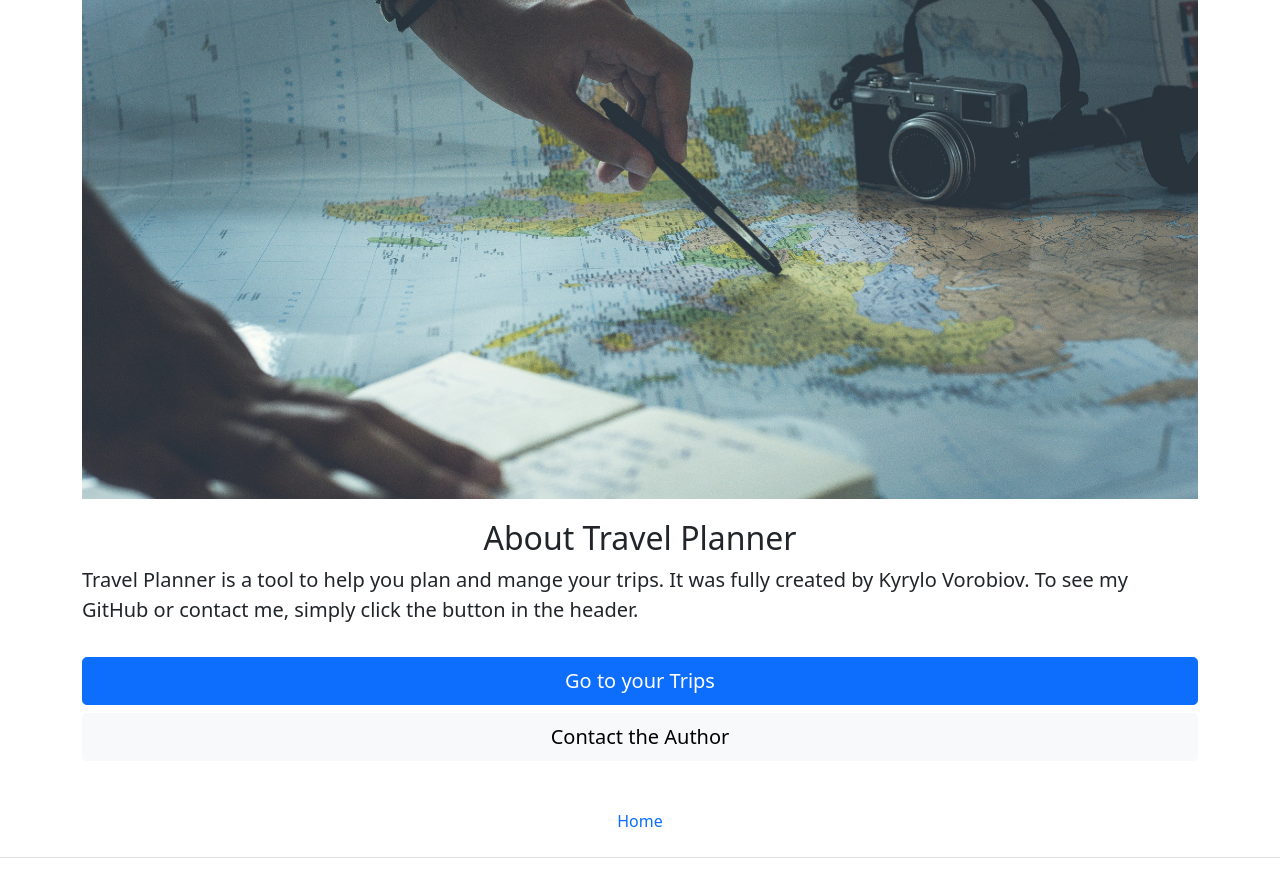
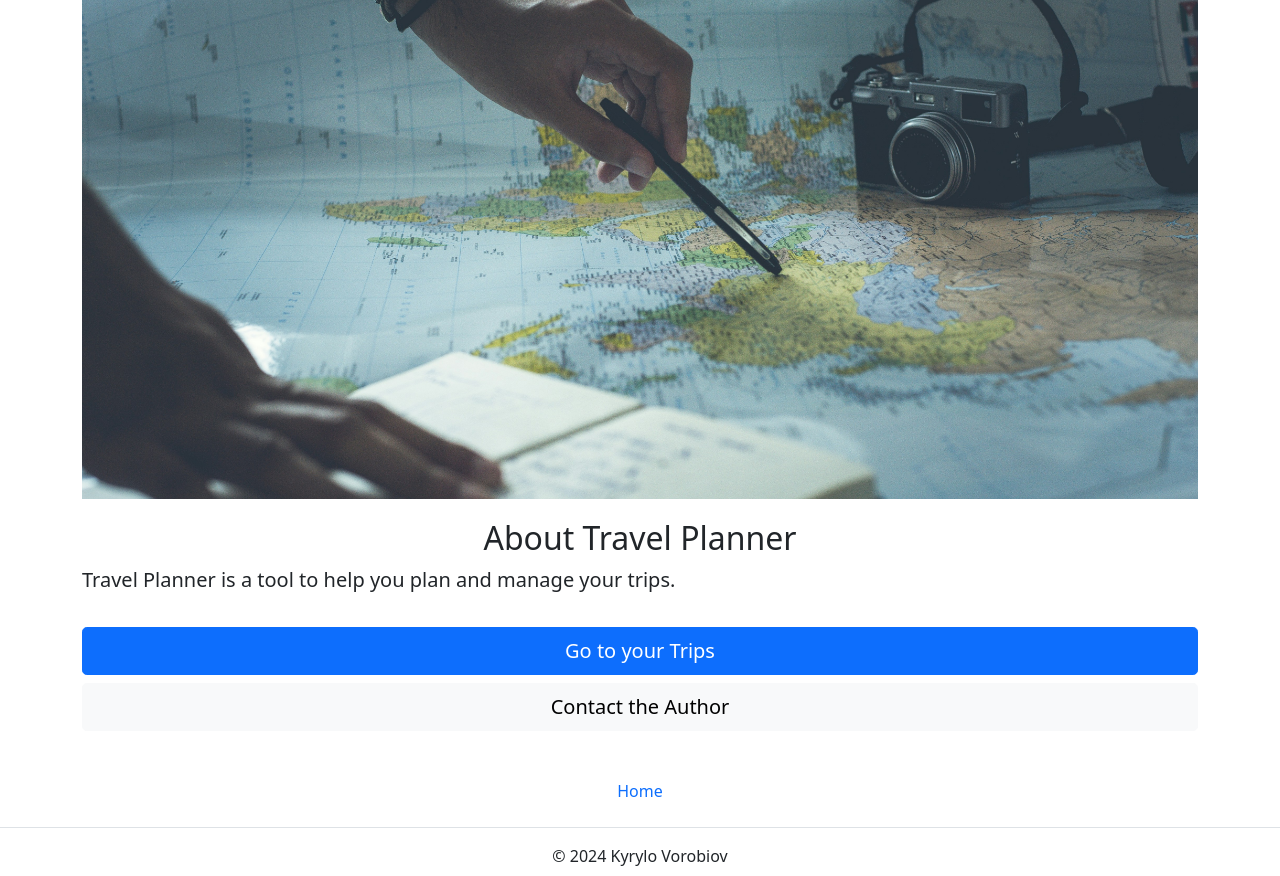
Before and after one commit to kiru6a/TravelPlanner, a Flask app: page / in a window 1280 px wide. Shown: the part 212-1088 px from the top of the page. Run offline with Flask 3, Linux system fonts and the light colour scheme.

Commit message:
small change

```diff
--- a/templates/home.html
+++ b/templates/home.html
@@ -17,7 +17,7 @@
       {% include 'banner.html' %}
 
       <h2 class="text-center">About Travel Planner</h2>
-      <p class="lead pb-3">Travel Planner is a tool to help you plan and mange your trips. It was fully created by Kyrylo Vorobiov. To see my GitHub or contact me, simply click the button in the header.</p>
+      <p class="lead pb-3">Travel Planner is a tool to help you plan and manage your trips.</p>
 
       <div class="text-center d-grid gap-2">
        <a href="/login" class="btn btn-primary btn-lg btn-block" type="button">Go to your Trips</a>
```
